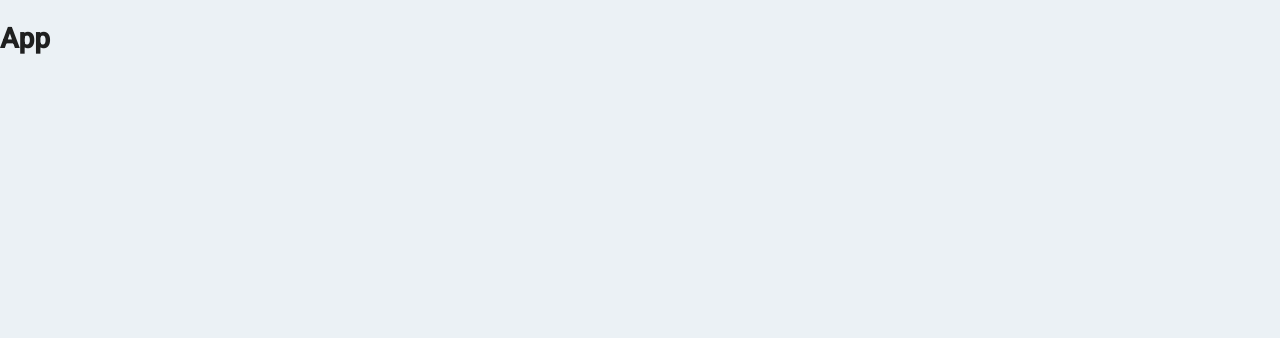
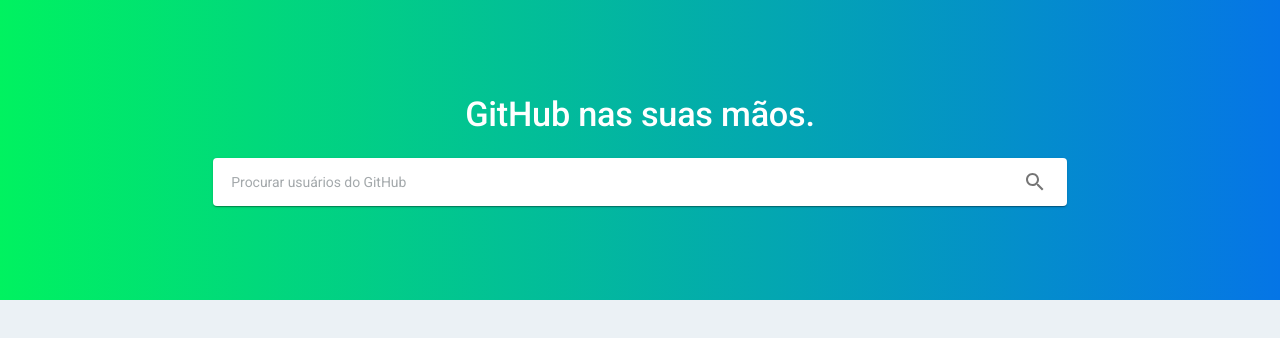
Before and after one commit to BrenoVelasco/github-api-consumer, a React (Create React App) app: page / in a window 1280 px wide. Shown: the top 338 px of the page. Built offline with nearby package versions, Linux system fonts and the light colour scheme.

Commit message:
Created Header and SearchInput

```diff
--- a/public/index.html
+++ b/public/index.html
@@ -7,7 +7,7 @@
     <meta name="theme-color" content="#000000" />
     <meta
       name="description"
-      content="Best github api consumer ever seen by Fluency Academy!"
+      content="Best GitHub API consumer ever seen by Fluency Academy!"
     />
     <link rel="apple-touch-icon" href="%PUBLIC_URL%/favicon-32x32.png" />
     <!--
@@ -36,7 +36,7 @@
       rel="stylesheet"
       href="https://fonts.googleapis.com/icon?family=Material+Icons"
     />
-    <title>Github API Consumer</title>
+    <title>GitHub API Consumer</title>
   </head>
   <body>
     <noscript>You need to enable JavaScript to run this app.</noscript>
--- a/src/components/App.jsx
+++ /dev/null
@@ -1,7 +0,0 @@
-import React from 'react'
-
-const App = () => {
-  return <h1>App</h1>
-}
-
-export default App
--- /dev/null
+++ b/src/components/Header.jsx
@@ -0,0 +1,45 @@
+import React from 'react'
+import { Grid, Typography } from '@material-ui/core'
+import { makeStyles } from '@material-ui/core/styles'
+import SearchInput from './SearchInput.jsx'
+
+const useStyles = makeStyles({
+  container: {
+    width: '100%',
+    background:
+      'linear-gradient(90deg, rgba(0,242,96,1) 0%, rgba(5,117,230,1) 100%)',
+    height: 300,
+  },
+
+  containerTitle: {
+    color: '#fff',
+    textAlign: 'center',
+    marginBottom: 24,
+  },
+})
+
+const App = () => {
+  const classes = useStyles()
+
+  return (
+    <Grid
+      container
+      direction='column'
+      justify='center'
+      alignItems='center'
+      className={classes.container}
+    >
+      <Typography variant='h1' className={classes.containerTitle}>
+        GitHub nas suas mãos.
+      </Typography>
+
+      <Grid container justify='center'>
+        <Grid item xs={11} sm={9} lg={8}>
+          <SearchInput />
+        </Grid>
+      </Grid>
+    </Grid>
+  )
+}
+
+export default App
--- /dev/null
+++ b/src/components/SearchInput.jsx
@@ -0,0 +1,48 @@
+import React from 'react'
+import { makeStyles } from '@material-ui/core/styles'
+import Paper from '@material-ui/core/Paper'
+import InputBase from '@material-ui/core/InputBase'
+import Divider from '@material-ui/core/Divider'
+import IconButton from '@material-ui/core/IconButton'
+import MenuIcon from '@material-ui/icons/Menu'
+import SearchIcon from '@material-ui/icons/Search'
+import DirectionsIcon from '@material-ui/icons/Directions'
+
+const useStyles = makeStyles(theme => ({
+  root: {
+    padding: '2px 10px',
+    display: 'flex',
+    alignItems: 'center',
+    width: '100%',
+  },
+  input: {
+    marginLeft: theme.spacing(1),
+    flex: 1,
+  },
+  iconButton: {
+    padding: 10,
+  },
+}))
+
+const SearchInput = () => {
+  const classes = useStyles()
+
+  return (
+    <Paper component='form' className={classes.root}>
+      <InputBase
+        className={classes.input}
+        placeholder='Procurar usuários do GitHub'
+        inputProps={{ 'aria-label': 'search GitHub' }}
+      />
+      <IconButton
+        type='submit'
+        className={classes.iconButton}
+        aria-label='search'
+      >
+        <SearchIcon />
+      </IconButton>
+    </Paper>
+  )
+}
+
+export default SearchInput
--- a/src/containers/AppContainer.jsx
+++ b/src/containers/AppContainer.jsx
@@ -1,8 +1,8 @@
 import React from 'react'
-import App from '../components/App'
+import Header from '../components/Header'
 
 const AppContainer = () => {
-  return <App />
+  return <Header />
 }
 
 export default AppContainer
```
